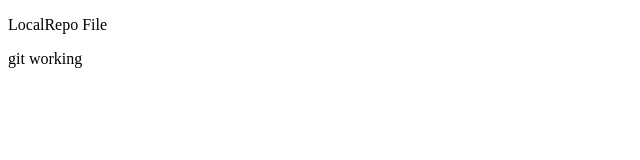
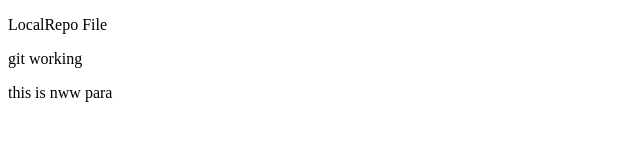
Before and after one commit to Afraz-Hussain/javascriptaddtocart, a plain HTML site: page Index.html in a window 1280 px wide. Shown: the whole page, without its empty margins (0-640 px from the left). Drawn offline with Linux system fonts and the light colour scheme.

Commit message:
added new text file

```diff
--- a/Index.html
+++ b/Index.html
@@ -8,5 +8,6 @@
 <body>
     <p>LocalRepo File</p>
     <p>git working</p>
+    <p>this is nww para</p>
 </body>
 </html>
```
